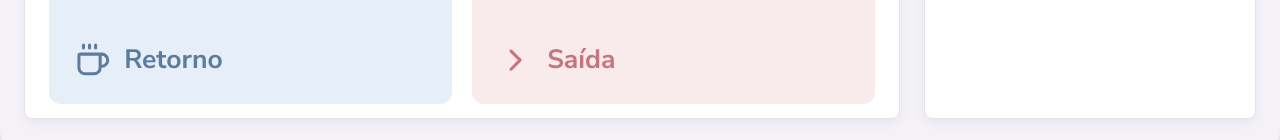
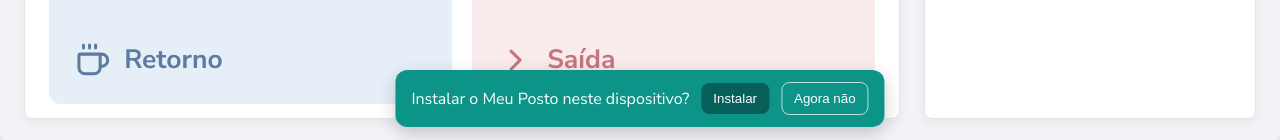
Before and after one commit to dbezerra/meuposto, an Angular app: page / in a window 1280 px wide. Shown: the part 657-797 px from the top of the page. Built offline with nearby package versions, Linux system fonts and the light colour scheme; no server answers.

Commit message:
fix: Improve install prompt with fallback for development
- Add fallback install prompt that shows after 3 seconds
- Improve install logic with manual installation instructions
- Add console logs for debugging
- Move setup to ngOnInit for better lifecycle management

```diff
--- a/src/app/app.component.ts
+++ b/src/app/app.component.ts
@@ -1,4 +1,4 @@
-import { Component } from '@angular/core';
+import { Component, OnInit } from '@angular/core';
 import { CommonModule } from '@angular/common';
 import { RouterOutlet } from '@angular/router';
 
@@ -16,32 +16,54 @@
     </div>
   `
 })
-export class AppComponent {
+export class AppComponent implements OnInit {
   private deferredPrompt: any = null;
   showInstall = false;
 
-  constructor() {
-    if (typeof window !== 'undefined') {
+  ngOnInit() {
+    this.setupInstallPrompt();
+  }
+
+  private setupInstallPrompt() {
+    if (typeof window === 'undefined') return;
+
+    // Verifica se já foi instalado ou dispensado
+    const installed = localStorage.getItem('pwaInstalled') === '1';
+    const dismissed = localStorage.getItem('pwaInstallDismissed') === '1';
+
+    if (installed || dismissed) {
+      return;
+    }
+
+    // Listener para o evento beforeinstallprompt
     window.addEventListener('beforeinstallprompt', (e: Event) => {
+      console.log('beforeinstallprompt triggered');
       e.preventDefault();
       this.deferredPrompt = e as any;
-        const installed = localStorage.getItem('pwaInstalled') === '1';
-        const dismissed = localStorage.getItem('pwaInstallDismissed') === '1';
-        if (!installed && !dismissed) {
       this.showInstall = true;
-        }
     });
 
+    // Listener para quando o app é instalado
     window.addEventListener('appinstalled', () => {
+      console.log('App installed');
       this.deferredPrompt = null;
       this.showInstall = false;
       try { localStorage.setItem('pwaInstalled', '1'); } catch {}
     });
+
+    // Fallback: mostra o banner após 3 segundos se não houve beforeinstallprompt
+    // Isso funciona para desenvolvimento ou quando os critérios PWA não são atendidos
+    setTimeout(() => {
+      if (!this.deferredPrompt && !installed && !dismissed) {
+        console.log('Showing fallback install prompt');
+        this.showInstall = true;
       }
+    }, 3000);
   }
 
   async install() {
-    if (!this.deferredPrompt) { return; }
+    if (this.deferredPrompt) {
+      // Instalação real via PWA
       try {
         await this.deferredPrompt.prompt();
         const { outcome } = await this.deferredPrompt.userChoice;
@@ -52,6 +74,14 @@
         this.deferredPrompt = null;
         this.showInstall = false;
       }
+    } else {
+      // Fallback: instruções para instalação manual
+      alert('Para instalar o Meu Posto:\n\n' +
+            'Chrome/Edge: Clique no ícone de instalação na barra de endereços\n' +
+            'Firefox: Clique no ícone "+" na barra de endereços\n' +
+            'Safari: Toque em "Compartilhar" e depois "Adicionar à Tela de Início"');
+      this.dismiss();
+    }
   }
 
   dismiss() {
```
Lines whose indentation alone changed are shown as unchanged.
